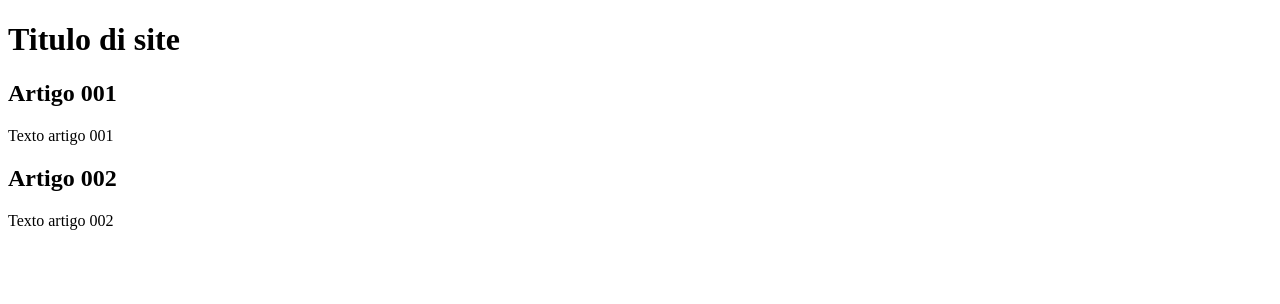
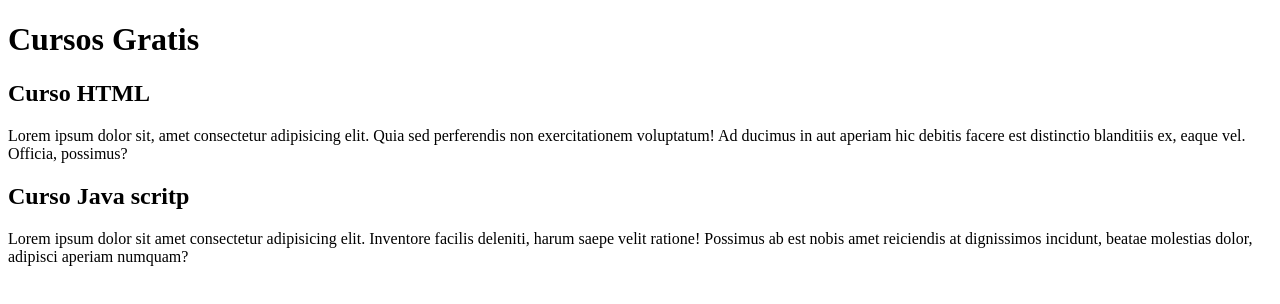
Before and after one commit to JulioNome/Projeto-site, a plain HTML site: page Index.html in a window 1280 px wide. Drawn offline with Linux system fonts and the light colour scheme.

Commit message:
Comecei a escrever o conteúdo

```diff
--- a/Index.html
+++ b/Index.html
@@ -9,15 +9,15 @@
 <body>
     <Main>
         <header>
-            <h1>Titulo di site</h1>
+            <h1>Cursos Gratis</h1>
         </header>
         <article>
-            <h2> Artigo 001</h2>
-            <p>Texto artigo 001</p>
+            <h2> Curso HTML </h2>
+            <p>Lorem ipsum dolor sit, amet consectetur adipisicing elit. Quia sed perferendis non exercitationem voluptatum! Ad ducimus in aut aperiam hic debitis facere est distinctio blanditiis ex, eaque vel. Officia, possimus?</p>
         </article>
         <article>
-            <h2> Artigo 002</h2>
-            <p> Texto artigo 002</p>
+            <h2> Curso Java scritp </h2>
+            <p> Lorem ipsum dolor sit amet consectetur adipisicing elit. Inventore facilis deleniti, harum saepe velit ratione! Possimus ab est nobis amet reiciendis at dignissimos incidunt, beatae molestias dolor, adipisci aperiam numquam?</p>
         </article>
     </Main>
 </body>
```
